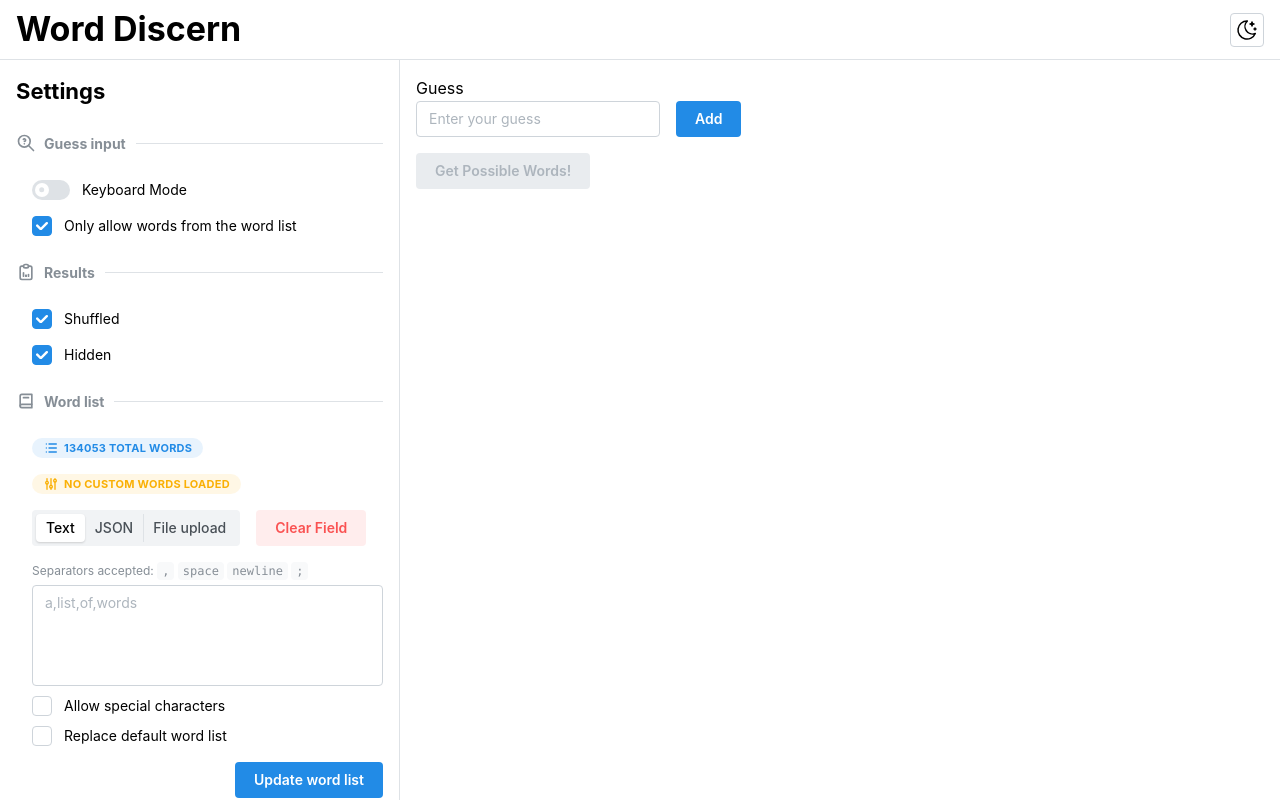
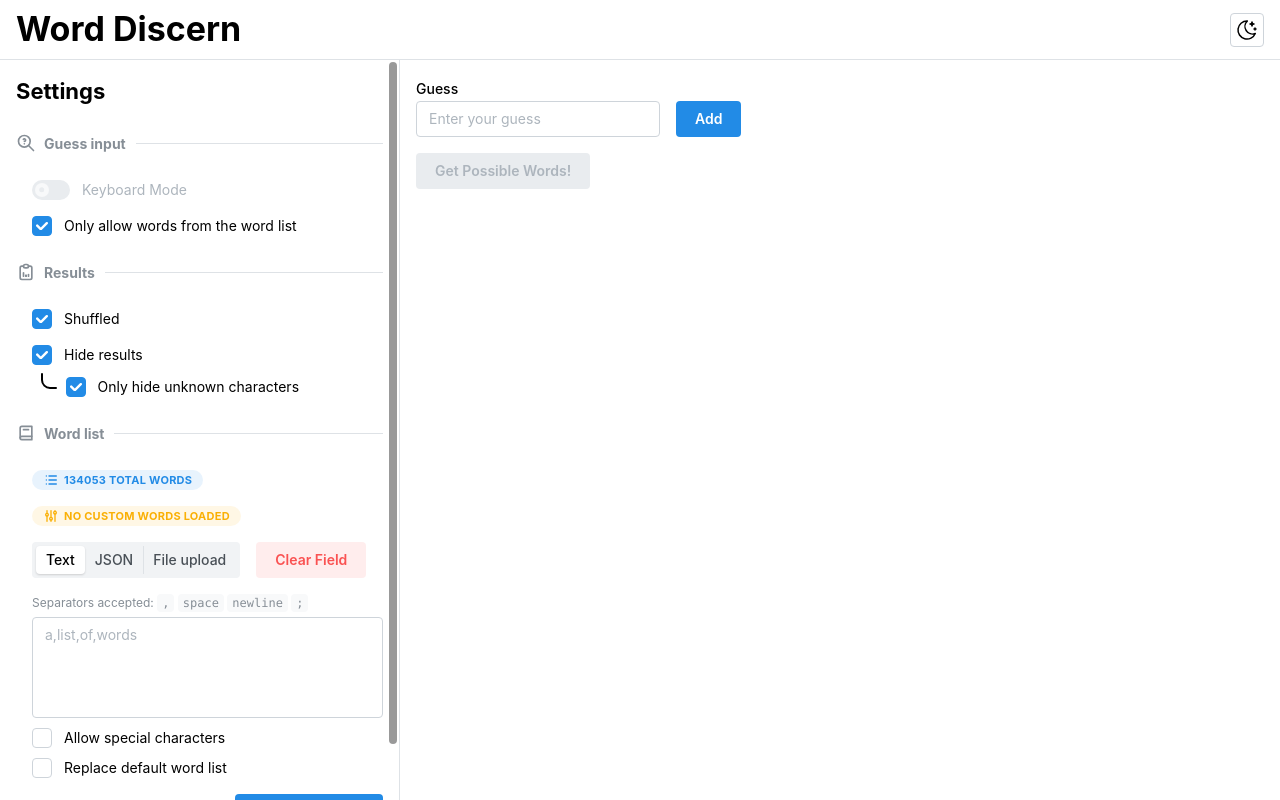
Before and after one commit to dLogan807/word-discern, a React (Vite) app: page / in a window 1280 px wide. Built offline with nearby package versions, Linux system fonts and the light colour scheme.

Commit message:
add selective hidden result chars setting infrastructure and improve UI

```diff
--- a/src/App.tsx
+++ b/src/App.tsx
@@ -5,6 +5,7 @@ import {
   Button,
   Group,
   MantineProvider,
+  ScrollArea,
   Title,
 } from "@mantine/core";
 import { theme } from "@/theme";
@@ -19,7 +20,7 @@ import {
   useState,
 } from "react";
 import { Guess } from "@/classes/guess";
-import getResults from "@/utils/resultBuilder";
+import getResults, { IResults } from "@/utils/resultBuilder";
 import {
   CustomWordsFormData,
   DEFAULT_CUSTOM_WORDS_FORM,
@@ -37,19 +38,24 @@ export const CustomWordsFormContext = createContext<
 export default function App() {
   const [navbarOpened, { toggle }] = useDisclosure();
 
+  // Word data
+  const blankResults: IResults = { words: [], revealedCharPositions: [] };
   const [guesses, setGuesses] = useState<Guess[]>([]);
-  const [results, setResults] = useState<string[]>([]);
-  const [showResults, setShowResults] = useState(false);
-  const [shuffleResults, setShuffleResults] = useState<boolean>(true);
-  const [defaultHidden, setDefaultHidden] = useState<boolean>(true);
-  const [onlyAllowWordListGuesses, setOnlyAllowWordListGuesses] =
-    useState<boolean>(true);
-
+  const [results, setResults] = useState<IResults>(blankResults);
   const [storedCustomWordsFormData, setStoredCustomWordsFormData] =
     useState<CustomWordsFormData>(DEFAULT_CUSTOM_WORDS_FORM);
   const [parsedWordSets, setParsedWordSets] = useState<ParsedWordSets>(
     parseWordsToSets(DEFAULT_WORDS, false)
   );
+
+  // Settings
+  const [showResults, setShowResults] = useState(false);
+  const [shuffleResults, setShuffleResults] = useState<boolean>(true);
+  const [hideResults, setHideResults] = useState<boolean>(true);
+  const [onlyHideUnknownChars, setOnlyHideUnknownChars] =
+    useState<boolean>(true);
+  const [onlyAllowWordListGuesses, setOnlyAllowWordListGuesses] =
+    useState<boolean>(true);
 
   useEffect(() => {
     const mergedWords: string[] = storedCustomWordsFormData.replaceDefaultWords
@@ -67,7 +73,7 @@ export default function App() {
 
   function updateResults() {
     if (guesses.length == 0 || !guesses[0]) {
-      return setResults([]);
+      return setResults(blankResults);
     }
 
     setShowResults(true);
@@ -76,7 +82,7 @@ export default function App() {
     const wordSets = parsedWordSets.wordSets.get(guessLength);
 
     if (wordSets == null) {
-      return setResults([]);
+      return setResults(blankResults);
     }
 
     setResults(getResults(wordSets, guesses, shuffleResults));
@@ -111,6 +117,7 @@ export default function App() {
 
           <AppShell.Navbar>
             <CustomWordsFormContext value={setStoredCustomWordsFormData}>
+              <ScrollArea type="auto">
                 <Settings
                   wordBadgeData={{
                     replaceDefaultWords:
@@ -122,10 +129,13 @@ export default function App() {
                   }}
                   shuffleResults={shuffleResults}
                   setShuffleResults={setShuffleResults}
-                defaultHidden={defaultHidden}
-                setDefaultHidden={setDefaultHidden}
+                  hideResults={hideResults}
+                  setHideResults={setHideResults}
+                  onlyHideUnknownChars={onlyHideUnknownChars}
+                  setOnlyHideUnknownChars={setOnlyHideUnknownChars}
                   setOnlyAllowWordListGuessesRef={setOnlyAllowWordListGuesses}
                 />
+              </ScrollArea>
             </CustomWordsFormContext>
           </AppShell.Navbar>
 
@@ -141,7 +151,15 @@ export default function App() {
               Get Possible Words!
             </Button>
             {showResults && (
-              <Results results={results} defaultHidden={defaultHidden} />
+              <Results
+                results={{
+                  ...results,
+                  revealedCharPositions: onlyHideUnknownChars
+                    ? []
+                    : results.revealedCharPositions,
+                }}
+                defaultHidden={hideResults}
+              />
             )}
           </AppShell.Main>
         </AppShell>
--- a/src/components/Guesses/GuessInputList/GuessInputList.tsx
+++ b/src/components/Guesses/GuessInputList/GuessInputList.tsx
@@ -1,4 +1,4 @@
-import { Button, Flex, Paper, Text, TextInput } from "@mantine/core";
+import { Box, Button, Flex, InputLabel, Paper, TextInput } from "@mantine/core";
 import { createContext } from "react";
 import { Guess } from "@/classes/guess";
 import GuessItem from "@/components/Guesses/GuessItem/GuessItem";
@@ -65,8 +65,8 @@ export default function GuessInputList({
 
   return (
     <Paper>
-      <Paper>
-        <Text>Guess</Text>
+      <Box>
+        <InputLabel>Guess</InputLabel>
         <Flex classNames={{ root: classes.guess_input_container }}>
           <TextInput
             {...guessField.getInputProps()}
@@ -76,7 +76,7 @@ export default function GuessInputList({
           />
           <Button onClick={tryAddGuess}>Add</Button>
         </Flex>
-      </Paper>
+      </Box>
 
       <GuessContext value={{ removeGuess, updateGuess }}>
         {guesses.map((guess, i) => (
--- a/src/components/Results/Results.tsx
+++ b/src/components/Results/Results.tsx
@@ -11,24 +11,27 @@ import { IconEye, IconEyeOff } from "@tabler/icons-react";
 import { useEffect, useState } from "react";
 import RevealableChar from "@/components/Results/RevealableChar/RevealableChar";
 import classes from "./Results.module.css";
+import { IResults } from "@/utils/resultBuilder";
 
 export default function Results({
   results,
   defaultHidden = true,
 }: {
-  results: string[];
+  results: IResults;
   defaultHidden?: boolean;
 }) {
   const numberToShow = 7;
   const [trimmedResults, setTrimmedResults] = useState<string[]>(
-    results.slice(0, numberToShow)
+    results.words.slice(0, numberToShow)
   );
   useEffect(() => {
-    setTrimmedResults(results.slice(0, numberToShow));
+    setTrimmedResults(results.words.slice(0, numberToShow));
   }, [results]);
 
   function loadMoreResults() {
-    setTrimmedResults(results.slice(0, trimmedResults.length + numberToShow));
+    setTrimmedResults(
+      results.words.slice(0, trimmedResults.length + numberToShow)
+    );
   }
 
   const resultGroups = trimmedResults.map((result) => {
@@ -50,10 +53,11 @@ export default function Results({
           root: classes.results_container,
         }}
       >
-        {results.length > 0 ? (
+        {results.words.length > 0 ? (
           <>
             <Text>
-              {results.length} possible word{results.length == 1 ? "" : "s"}:
+              {results.words.length} possible word
+              {results.words.length == 1 ? "" : "s"}:
             </Text>
             <List
               classNames={{
@@ -62,9 +66,10 @@ export default function Results({
             >
               {resultGroups}
             </List>
-            {results.length > 5 && trimmedResults.length < results.length && (
-              <Button onClick={loadMoreResults}>Show more words</Button>
-            )}
+            {results.words.length > 5 &&
+              trimmedResults.length < results.words.length && (
+                <Button onClick={loadMoreResults}>Show more words</Button>
+              )}
           </>
         ) : (
           <Text>No results :(</Text>
--- a/src/components/Results/RevealableChar/RevealableChar.tsx
+++ b/src/components/Results/RevealableChar/RevealableChar.tsx
@@ -1,4 +1,4 @@
-import { Button } from "@mantine/core";
+import { Button, Text } from "@mantine/core";
 import { useEffect, useState } from "react";
 import classes from "./RevealableChar.module.css";
 
@@ -22,17 +22,17 @@ export default function RevealableChar({
     updateHidden(index, hidden);
   }, [hidden]);
 
-  const shownChar = hidden ? "_" : char;
+  const shownChar = hidden ? "?" : char;
 
   return (
     <Button
       onClick={() => setHidden(!hidden)}
-      variant="outline"
+      variant="default"
       classNames={{
         root: classes.result_char_button,
       }}
     >
-      {shownChar}
+      <Text>{shownChar}</Text>
     </Button>
   );
 }
--- a/src/components/Settings/Settings.module.css
+++ b/src/components/Settings/Settings.module.css
@@ -13,3 +13,16 @@
 .settings_section_title {
   margin-left: 0.5rem;
 }
+
+.indented_setting {
+  margin-left: 1.3rem;
+  gap: 0.3rem;
+
+  div {
+    margin-top: 0.25rem;
+  }
+}
+
+.disabled_setting {
+  opacity: 0.3;
+}
--- a/src/components/Settings/Settings.tsx
+++ b/src/components/Settings/Settings.tsx
@@ -1,4 +1,12 @@
-import { Checkbox, Divider, Stack, Switch, Title } from "@mantine/core";
+import {
+  Box,
+  Checkbox,
+  Divider,
+  Group,
+  Stack,
+  Switch,
+  Title,
+} from "@mantine/core";
 import LoadedWordsBadges, {
   WordBadgeData,
 } from "@/components/Settings/CustomWordsForm/WordBadges/WordBadges";
@@ -6,6 +14,7 @@ import CustomWordsForm from "@/components/Settings/CustomWordsForm/CustomWordsFo
 import {
   IconBook2,
   IconClipboardData,
+  IconRadiusBottomLeft,
   IconZoomQuestion,
 } from "@tabler/icons-react";
 import { Dispatch, ReactElement, SetStateAction } from "react";
@@ -15,8 +24,10 @@ interface SettingsProps {
   wordBadgeData: WordBadgeData;
   shuffleResults: boolean;
   setShuffleResults: Dispatch<SetStateAction<boolean>>;
-  defaultHidden: boolean;
-  setDefaultHidden: Dispatch<SetStateAction<boolean>>;
+  hideResults: boolean;
+  setHideResults: Dispatch<SetStateAction<boolean>>;
+  onlyHideUnknownChars: boolean;
+  setOnlyHideUnknownChars: Dispatch<SetStateAction<boolean>>;
   setOnlyAllowWordListGuessesRef: (value: boolean) => void;
 }
 
@@ -31,6 +42,7 @@ export default function Settings(props: SettingsProps) {
       <Switch
         label="Keyboard Mode"
         classNames={{ root: classes.setting_switch }}
+        disabled
       />
       <Checkbox
         label="Only allow words from the word list"
@@ -49,14 +61,33 @@ export default function Settings(props: SettingsProps) {
         }
         classNames={{ root: classes.setting_switch }}
       />
-      <Checkbox
-        label="Hidden"
-        checked={props.defaultHidden}
-        onChange={(event) =>
-          props.setDefaultHidden(event.currentTarget.checked)
-        }
-        classNames={{ root: classes.setting_switch }}
-      />
+      <Box>
+        <Checkbox
+          label="Hide results"
+          checked={props.hideResults}
+          onChange={(event) =>
+            props.setHideResults(event.currentTarget.checked)
+          }
+          classNames={{ root: classes.setting_switch }}
+        />
+        <Group
+          classNames={{
+            root: `${classes.indented_setting}`,
+          }}
+        >
+          <IconRadiusBottomLeft
+            className={props.hideResults ? "" : classes.disabled_setting}
+          />
+          <Checkbox
+            label="Only hide unknown characters"
+            checked={props.onlyHideUnknownChars}
+            disabled={!props.hideResults}
+            onChange={(event) =>
+              props.setOnlyHideUnknownChars(event.currentTarget.checked)
+            }
+          />
+        </Group>
+      </Box>
       <SettingsDivider title="Word list" icon={<IconBook2 size={20} />} />
       <Stack classNames={{ root: classes.custom_words_container }}>
         <LoadedWordsBadges badgeData={props.wordBadgeData} />
```
Also changed, not shown: src/utils/resultBuilder.ts (+22 -5 lines). Lines whose indentation alone changed are shown as unchanged.
